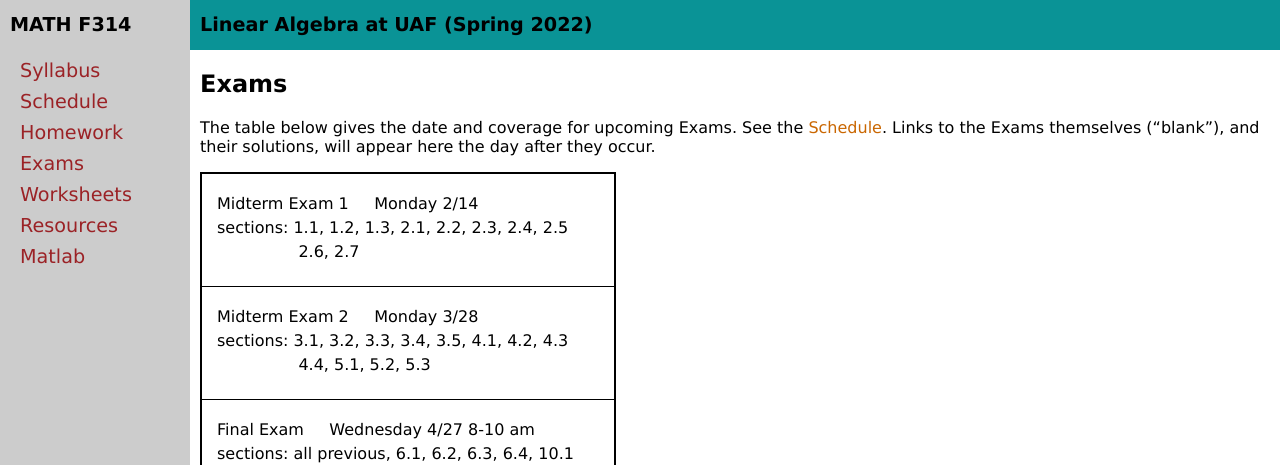
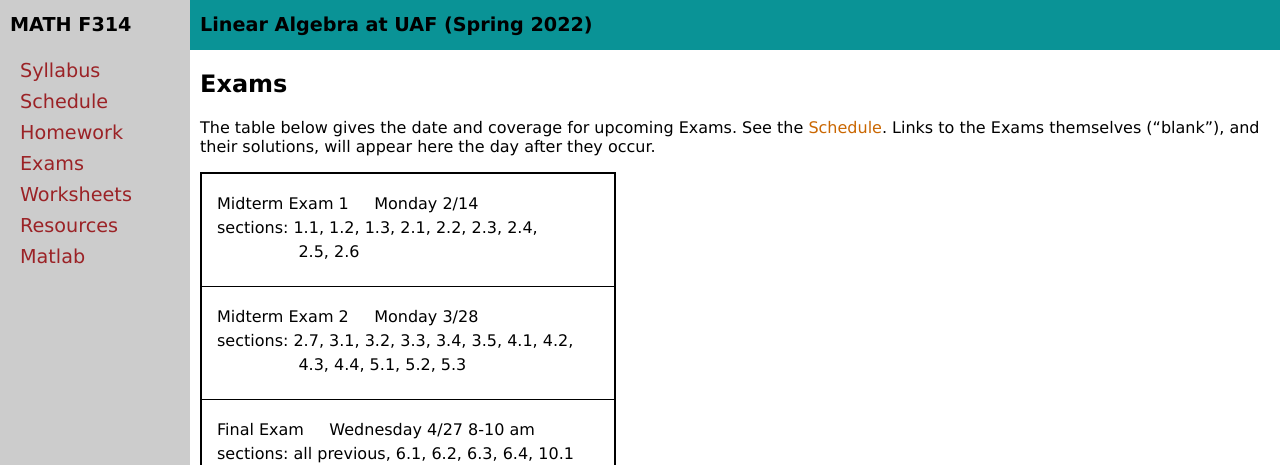
Before and after one commit to bueler/math314, a Jekyll site: the page built from exams.md, in a window 1280 px wide and 1288 px high. Shown: the top 465 px of the window. Built offline with Jekyll 4.4.1, drawn with Linux system fonts in a browser that asks for light colours.

Commit message:
2.7 will not be on Midterm 1

```diff
--- a/_data/exams.yml
+++ b/_data/exams.yml
@@ -3,14 +3,14 @@ home: assets/exams
 exams:
 - name: Midterm Exam 1
   date: Monday 2/14
-  sections: 1.1, 1.2, 1.3, 2.1, 2.2, 2.3, 2.4, 2.5
-  cont: 2.6, 2.7
+  sections: 1.1, 1.2, 1.3, 2.1, 2.2, 2.3, 2.4,
+  cont: 2.5, 2.6
   #blank: midtermX.pdf
   #solutions: midtermsolnsX.pdf
 - name: Midterm Exam 2
   date: Monday 3/28
-  sections: 3.1, 3.2, 3.3, 3.4, 3.5, 4.1, 4.2, 4.3
-  cont: 4.4, 5.1, 5.2, 5.3
+  sections: 2.7, 3.1, 3.2, 3.3, 3.4, 3.5, 4.1, 4.2,
+  cont: 4.3, 4.4, 5.1, 5.2, 5.3
 - name: Final Exam
   date: Wednesday 4/27 8-10 am
   sections: all previous, 6.1, 6.2, 6.3, 6.4, 10.1
--- a/_data/homework.yml
+++ b/_data/homework.yml
@@ -18,6 +18,6 @@ homework:
   sections: 2.4, 2.5
   blank: HW4.pdf
 - name: HW5
-  due: 11:59pm on Fri Feb 11
+  due: 11:59pm on Wed Feb 16
   sections: 2.6, 2.7
   blank: HW5.pdf
```
Also changed, not shown: 4 other files.
